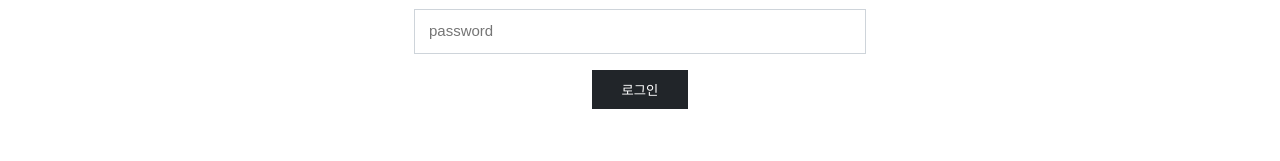
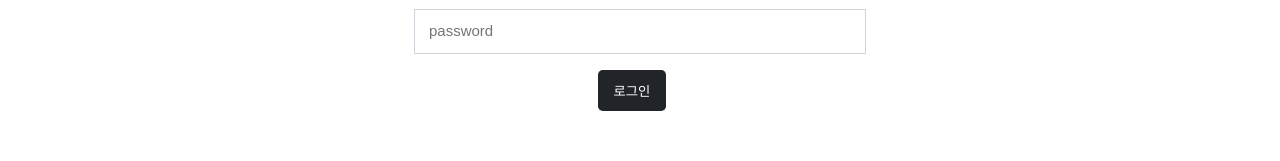
Before and after one commit to citron03/beb-03-blockchainer, a React (Create React App) app in the folder client/: page /login in a window 1280 px wide. Shown: the part 469-630 px from the top of the page. Built offline with nearby package versions, Linux system fonts and the light colour scheme.

Commit message:
버튼 CSS 통일

```diff
--- a/client/src/pages/FindPassword.jsx
+++ b/client/src/pages/FindPassword.jsx
@@ -78,11 +78,19 @@ const ButtonDiv = styled.div`
 
 const Button = styled.button`
   background: #212529;
-  border: 0;
-  padding: 10px 30px;
+  border: 0.1rem solid transparent;
+  padding: 10px 15px;
   color: #fff;
-  transition: 0.4s;
   cursor: pointer;
+  border-radius: 0.3rem;
+  margin-right: 1rem;
+
+  &:hover {
+    border: 0.1rem solid black;
+    background-color: white;
+    color: black;
+    transition: color 0.3;
+  }
 `;
 
 const Ul = styled.ul`
--- a/client/src/pages/FindUsername.jsx
+++ b/client/src/pages/FindUsername.jsx
@@ -78,11 +78,19 @@ const ButtonDiv = styled.div`
 
 const Button = styled.button`
   background: #212529;
-  border: 0;
-  padding: 10px 30px;
+  border: 0.1rem solid transparent;
+  padding: 10px 15px;
   color: #fff;
-  transition: 0.4s;
   cursor: pointer;
+  border-radius: 0.3rem;
+  margin-right: 1rem;
+
+  &:hover {
+    border: 0.1rem solid black;
+    background-color: white;
+    color: black;
+    transition: color 0.3;
+  }
 `;
 
 const Ul = styled.ul`
--- a/client/src/pages/Login.jsx
+++ b/client/src/pages/Login.jsx
@@ -80,11 +80,19 @@ const ButtonDiv = styled.div`
 
 const Button = styled.button`
   background: #212529;
-  border: 0;
-  padding: 10px 30px;
+  border: 0.1rem solid transparent;
+  padding: 10px 15px;
   color: #fff;
-  transition: 0.4s;
   cursor: pointer;
+  border-radius: 0.3rem;
+  margin-right: 1rem;
+
+  &:hover {
+    border: 0.1rem solid black;
+    background-color: white;
+    color: black;
+    transition: color 0.3;
+  }
 `;
 
 const Ul = styled.ul`
--- a/client/src/pages/Register.jsx
+++ b/client/src/pages/Register.jsx
@@ -88,15 +88,22 @@ const ButtonDiv = styled.div`
 
 const Button = styled.button`
   background: #212529;
-  border: 0;
-  padding: 10px 30px;
+  border: 0.1rem solid transparent;
+  padding: 10px 15px;
   color: #fff;
-  transition: 0.4s;
   cursor: pointer;
+  border-radius: 0.3rem;
+  margin-right: 1rem;
+
+  &:hover {
+    border: 0.1rem solid black;
+    background-color: white;
+    color: black;
+    transition: color 0.3;
+  }
 
   &.check {
     margin: 0.7rem 1rem;
-    border-radius: 3px;
     padding: 8px 10px;
   }
 `;
```
